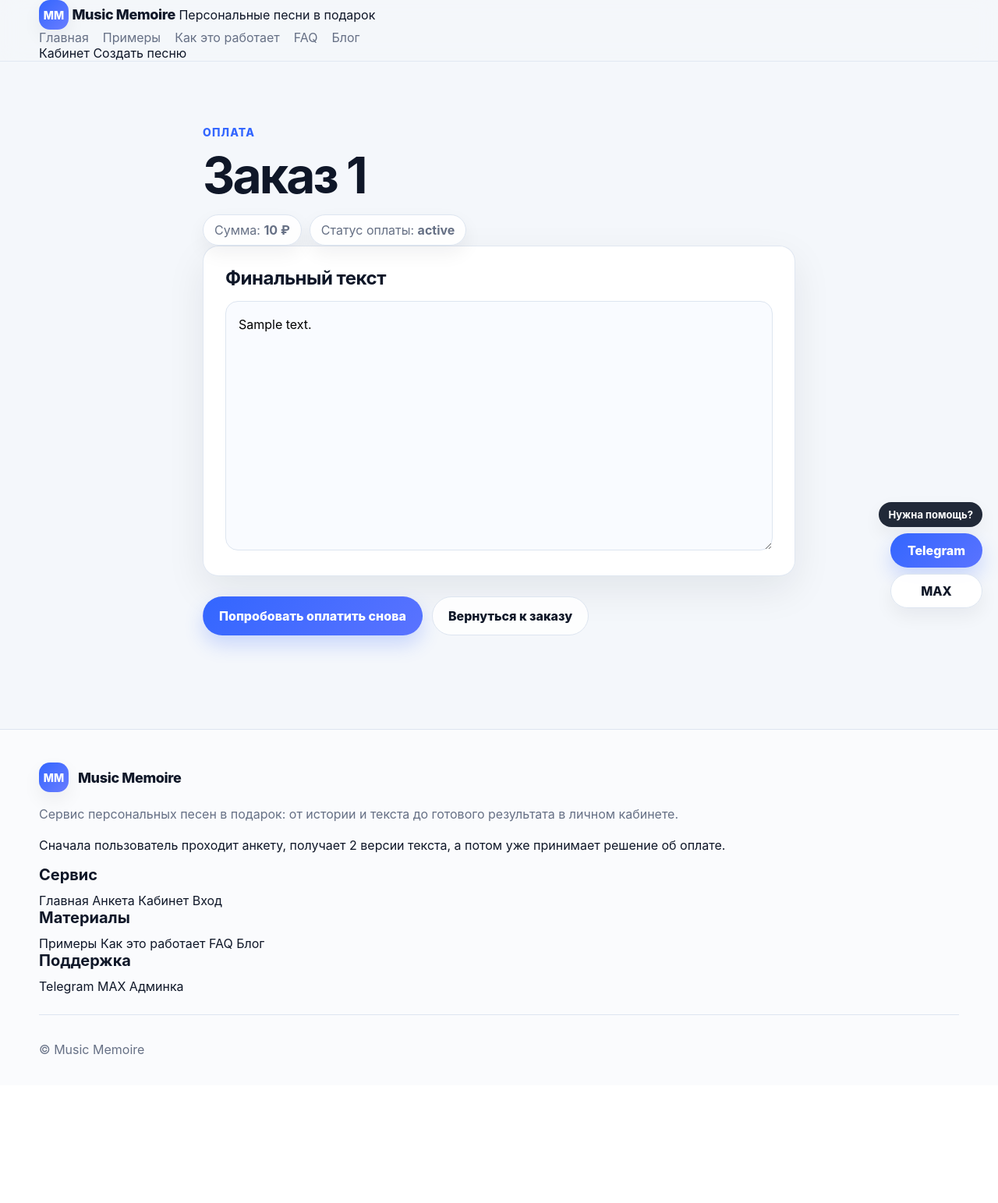
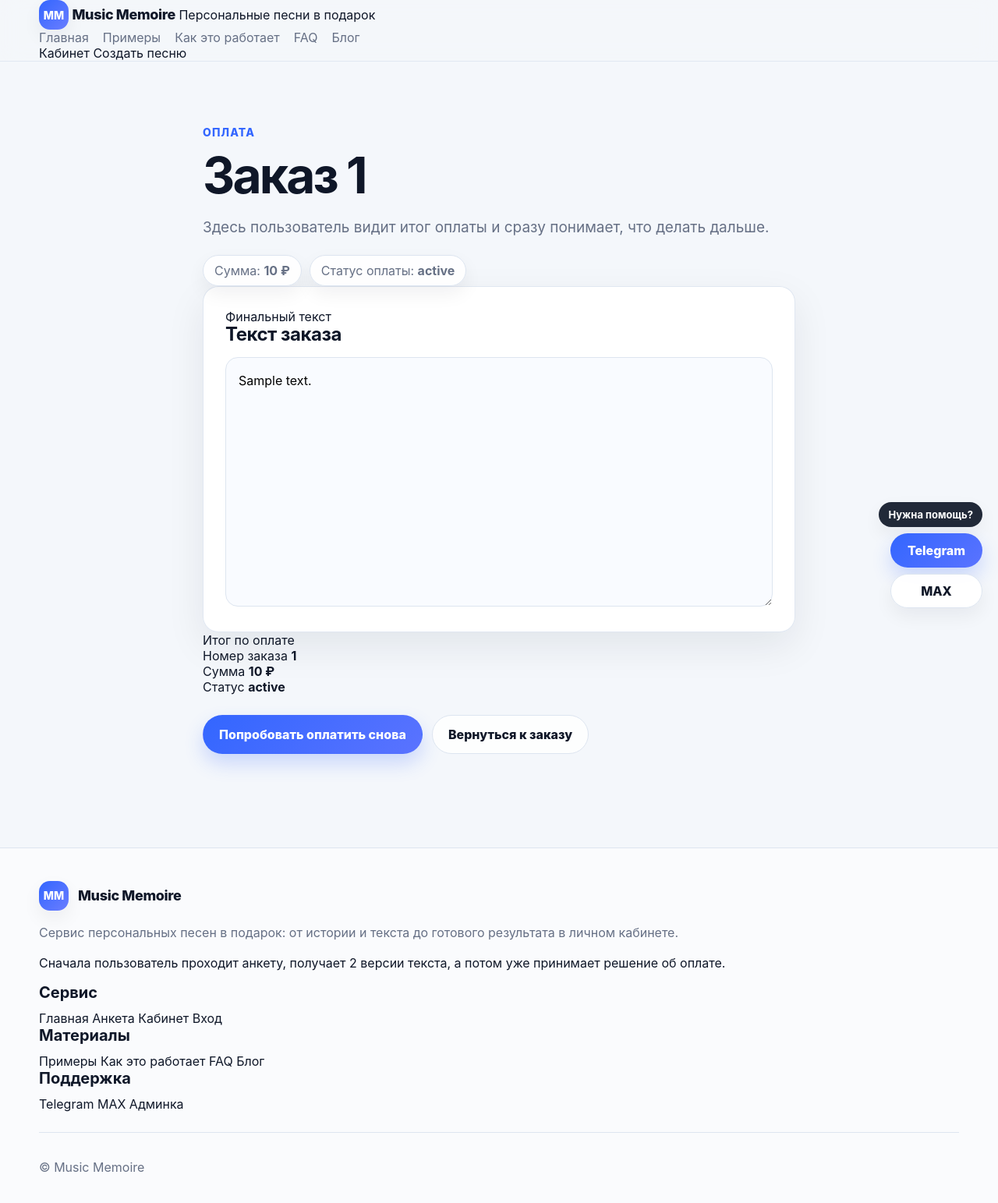
Before and after one commit to mikhailantonovdigital-dev/musicmemoire-web, a FastAPI app: template app/templates/checkout/status.html in a window 1280 px wide. Shown: the whole page at 78% size. Before the commit the page ends 1352 px from the top, so only its background shows below. Run offline with FastAPI, Linux system fonts and the light colour scheme; the template is opened without the code that fills it: most values are stand-ins (such as "Sample title", 1, 10 or a date in 2020); parts of the project's set-up code (start-up, migrations or seed data) failed here and were passed over; some libraries are stand-ins or nearby versions.

Commit message:
Update status.html

```diff
--- a/app/templates/checkout/status.html
+++ b/app/templates/checkout/status.html
@@ -3,8 +3,12 @@
 {% block content %}
 <section class="section">
   <div class="container narrow">
+    <div class="page-shell">
       <p class="eyebrow">Оплата</p>
       <h1>Заказ {{ order.order_number }}</h1>
+      <p class="section-lead">
+        Здесь пользователь видит итог оплаты и сразу понимает, что делать дальше.
+      </p>
 
       <div class="step-meta">
         <span>Сумма: <strong>{{ price_rub }} ₽</strong></span>
@@ -30,12 +34,32 @@
         <div class="notice notice-error">{{ error }}</div>
       {% endif %}
 
+      <div class="payment-layout">
         <div class="form-card">
-      <h2 class="form-title">Финальный текст</h2>
+          <div class="mini-label">Финальный текст</div>
+          <h2 class="form-title">Текст заказа</h2>
           <textarea class="textarea textarea-readonly" readonly>{{ order.final_lyrics_text or "Финальный текст пока не сохранён." }}</textarea>
         </div>
 
-    <div class="form-actions">
+        <aside class="panel-card payment-summary-card">
+          <div class="mini-label">Итог по оплате</div>
+
+          <div class="detail-list">
+            <div class="detail-list-item">
+              <span class="detail-label">Номер заказа</span>
+              <strong class="detail-value">{{ order.order_number }}</strong>
+            </div>
+            <div class="detail-list-item">
+              <span class="detail-label">Сумма</span>
+              <strong class="detail-value">{{ price_rub }} ₽</strong>
+            </div>
+            <div class="detail-list-item">
+              <span class="detail-label">Статус</span>
+              <strong class="detail-value">{{ payment_status_label }}</strong>
+            </div>
+          </div>
+
+          <div class="form-actions action-stack">
             {% if is_success %}
               <a href="/account/login" class="btn btn-secondary">Войти в кабинет</a>
               <a href="/account/orders/{{ order.public_id }}" class="btn btn-primary">Открыть заказ</a>
@@ -47,6 +71,9 @@
               </form>
               <a href="/account/orders/{{ order.public_id }}" class="btn btn-secondary">Вернуться к заказу</a>
             {% endif %}
+          </div>
+        </aside>
+      </div>
     </div>
   </div>
 </section>
```
Lines whose indentation alone changed are shown as unchanged.
